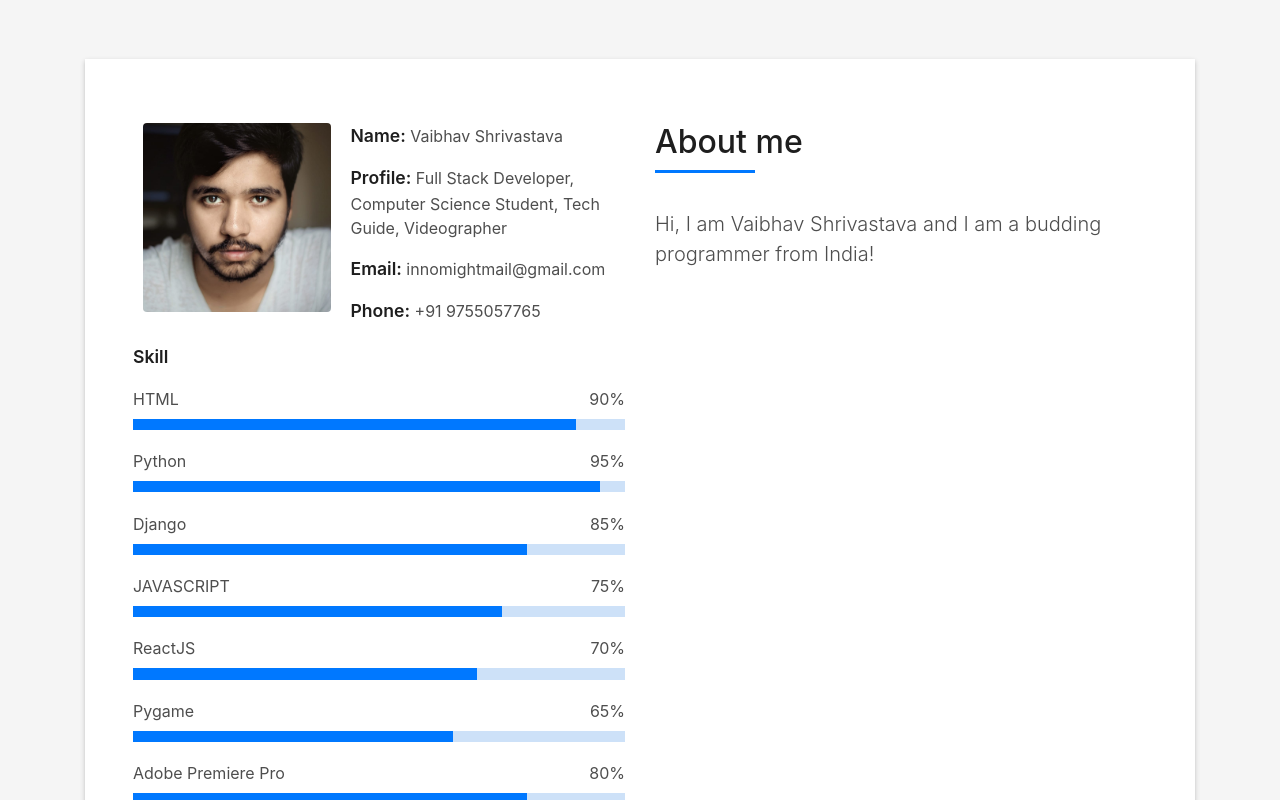
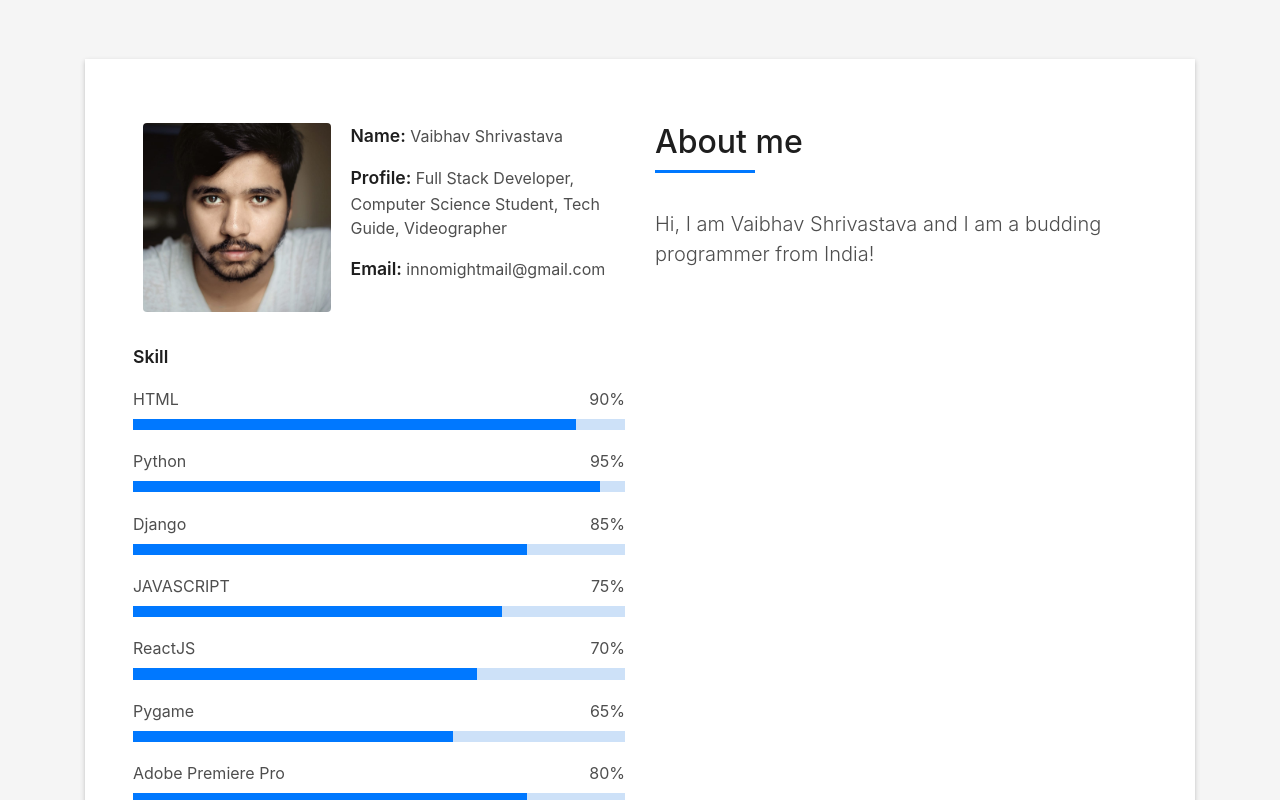
Before and after one commit to INNOMIGHT/INNOMIGHT.github.io, a plain HTML site: page index.html in a window 1280 px wide. Shown: the part 805-1605 px from the top of the page. Drawn offline with Linux system fonts and the light colour scheme; files whose address does not match are found by name.

Commit message:
personal portfolio added

```diff
--- a/index.html
+++ b/index.html
@@ -100,7 +100,7 @@
                       <p><span class="title-s">Name: </span> <span>Vaibhav Shrivastava</span></p>
                       <p><span class="title-s">Profile: </span> <span>Full Stack Developer, Computer Science Student, Tech Guide, Videographer</span></p>
                       <p><span class="title-s">Email: </span> <span>innomightmail@gmail.com</span></p>
-                      <p><span class="title-s">Phone: </span> <span>+91 9755057765</span></p>
+
                     </div>
                   </div>
                 </div>
```
